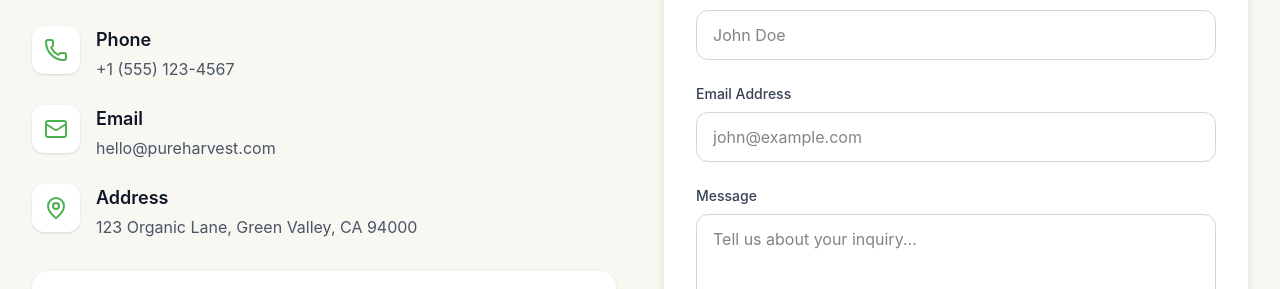
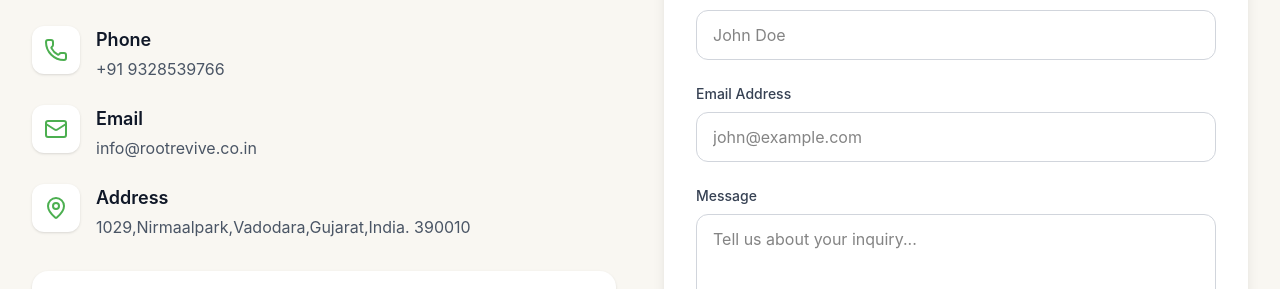
Before and after one commit to JD08JD/RootRevive, a React (Vite) app: page /contact in a window 1280 px wide. Shown: the part 374-663 px from the top of the page. Built offline with nearby package versions, Linux system fonts and the light colour scheme; no server answers; the database is empty.

Commit message:
Email and Contact change

```diff
--- a/src/app/pages/ContactPage.tsx
+++ b/src/app/pages/ContactPage.tsx
@@ -24,19 +24,19 @@ export default function ContactPage() {
     {
       icon: Phone,
       title: "Phone",
-      details: "+1 (555) 123-4567",
-      link: "tel:+15551234567"
+      details: "+91 9328539766",
+      link: "tel:+91 9328539766"
     },
     {
       icon: Mail,
       title: "Email",
-      details: "hello@pureharvest.com",
-      link: "mailto:hello@pureharvest.com"
+      details: "info@rootrevive.co.in",
+      link: "mailto:info@rootrevive.co.in"
     },
     {
       icon: MapPin,
       title: "Address",
-      details: "123 Organic Lane, Green Valley, CA 94000",
+      details: "1029,Nirmaalpark,Vadodara,Gujarat,India. 390010",
       link: null
     }
   ];
```
